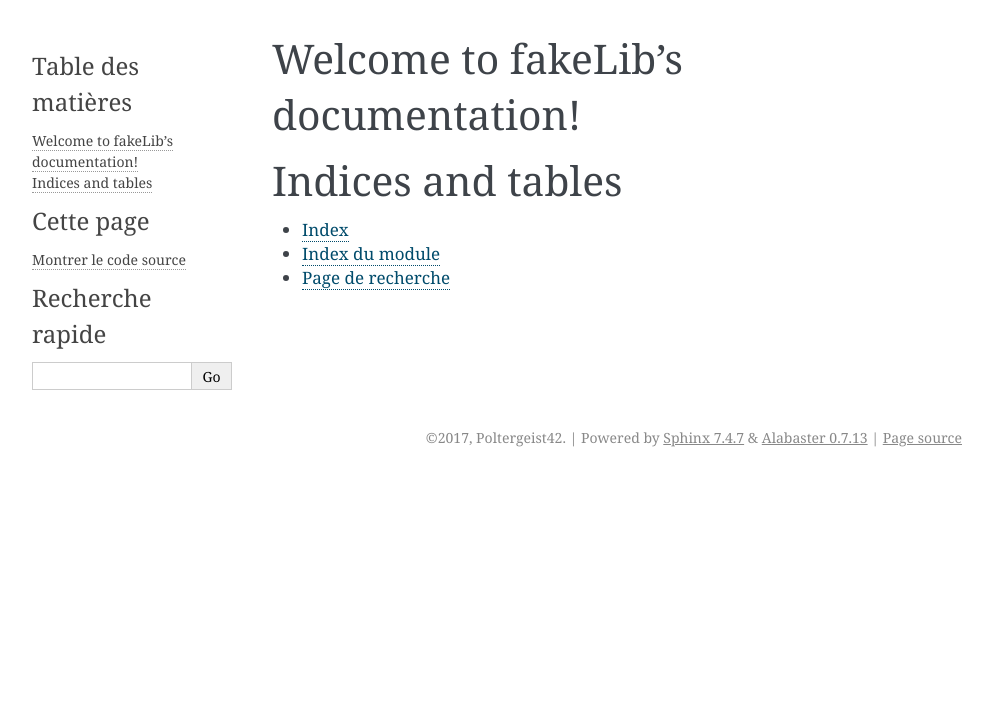
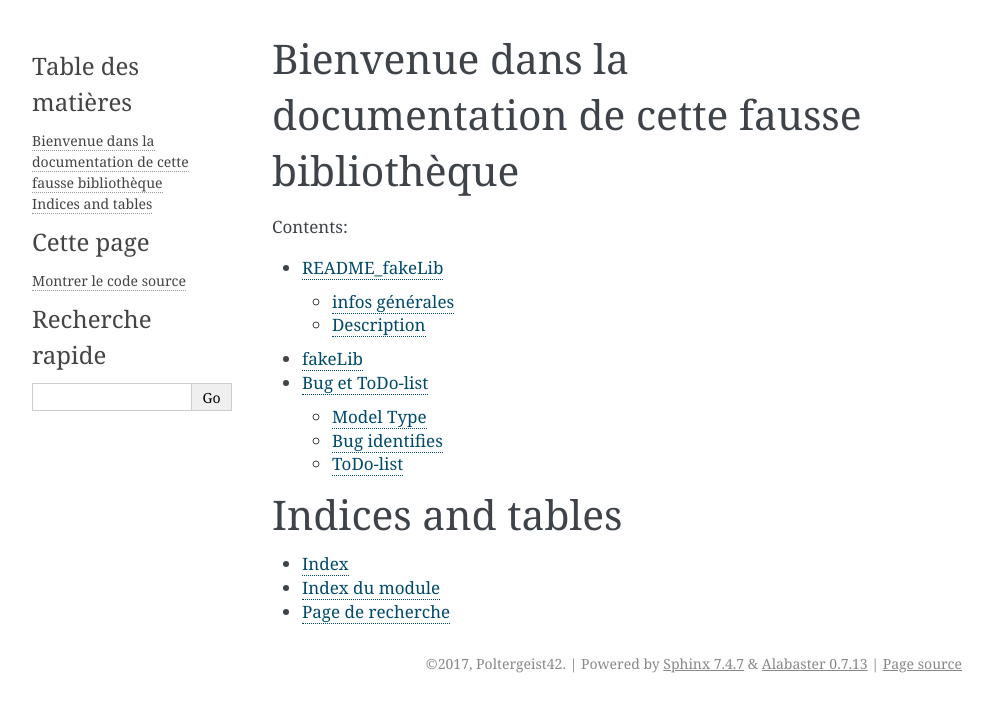
Before and after one commit to poltergeist42/fakeLib, a Sphinx documentation site: the page built from _1_userDoc/source/index.rst, in a window 1280 px wide. Shown: the top 712 px of the page, without its empty margins (148-1141 px from the left). Built offline with Sphinx 7.4.7, drawn with Linux system fonts in a browser that asks for light colours.

Commit message:
ajout des elements dans 'index.rst'

```diff
--- /dev/null
+++ b/_1_userDoc/source/Bug_TODOList.rst
@@ -0,0 +1,36 @@
+================
+Bug et ToDo-list
+================
+
+Model Type
+==========
+
+    :Date de saisie:
+    :Date de traitemant:
+    :Status:                [NONE, WIP, DONE]
+    :Problematique:
+    :Traitemant:
+
+------------------------------------------------------------------------------------------
+
+Bug identifies
+==============
+
+    :Date de saisie:        20161003
+    :Date de traitemant:    20161012
+    :Status:                DONE
+    :Problematique:         La doc automatique avec sphinx ne marche pas.
+    :Traitemant:            Problème d'encodage des fichiers. Tous les fichiers ont été
+                            réencoder en UTF-8_sans_BOM
+
+
+------------------------------------------------------------------------------------------
+
+ToDo-list
+=========
+
+    :Date de saisie:
+    :Date de traitemant:
+    :Status:
+    :Problematique:
+    :Traitemant:
--- /dev/null
+++ b/_1_userDoc/source/fakeLib.rst
@@ -0,0 +1,5 @@
+fakeLib
+=======
+
+.. automodule:: _3_software.fakeLib
+   :members:
--- /dev/null
+++ b/_1_userDoc/source/includeMe.rst
@@ -0,0 +1,5 @@
+==============
+README_fakeLib
+==============
+
+.. include:: ../../README.rst
--- a/_1_userDoc/source/index.rst
+++ b/_1_userDoc/source/index.rst
@@ -1,14 +1,18 @@
 .. fakeLib documentation master file, created by
-   sphinx-quickstart on Wed Jun 14 22:46:48 2017.
+   sphinx-quickstart on Wed May 17 21:21:20 2017.
    You can adapt this file completely to your liking, but it should at least
    contain the root `toctree` directive.
 
-Welcome to fakeLib's documentation!
-===================================
+Bienvenue dans la documentation de cette fausse bibliothèque
+============================================================
 
 .. toctree::
    :maxdepth: 2
    :caption: Contents:
+
+   includeMe
+   fakeLib
+   Bug_TODOList
 
 
 
```
